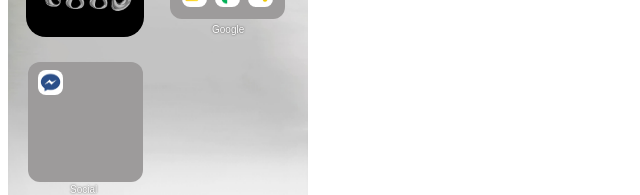
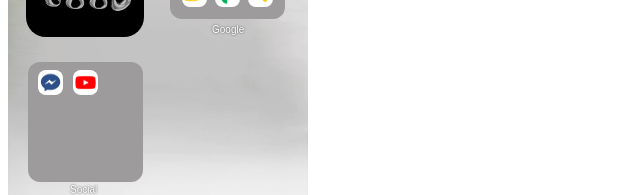
Before and after one commit to wgultiano/my-homescreen, a React (Vite) app: page / in a window 1280 px wide. Shown: the part 166-361 px from the top of the page, without its empty margins (0-640 px from the left). Built offline with nearby package versions, Linux system fonts and the light colour scheme.

Commit message:
Day 4: Done YouTube Icon.

```diff
--- a/src/components/SocialFolder.jsx
+++ b/src/components/SocialFolder.jsx
@@ -1,4 +1,5 @@
 import MessengerIcon from '../icons/messenger-icon.png'
+import YouTubeIcon from '../icons/youtube-icon.png'
 
 
 
@@ -16,12 +17,13 @@ function SocialFolder() {
                 />
             </a>
 
-            {/* <a href="https://www.youtube.com" target="_blank" rel="noreferrer">
+            <a href="https://www.youtube.com" target="_blank" rel="noreferrer">
                 <img
-                src={YouTubeIcon}
-                alt=""
+                    className="app-icon youtube-icon"
+                    src={YouTubeIcon}
+                    alt="YouTube"
                 />
-            </a> */}
+            </a>
 
         </div>
 
```
Also changed, not shown: src/icons/youtube-icon.png (added).
